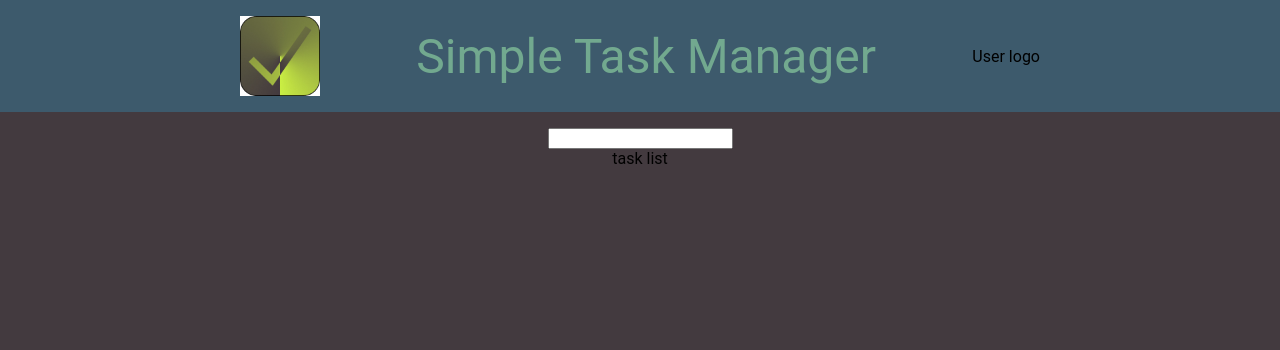
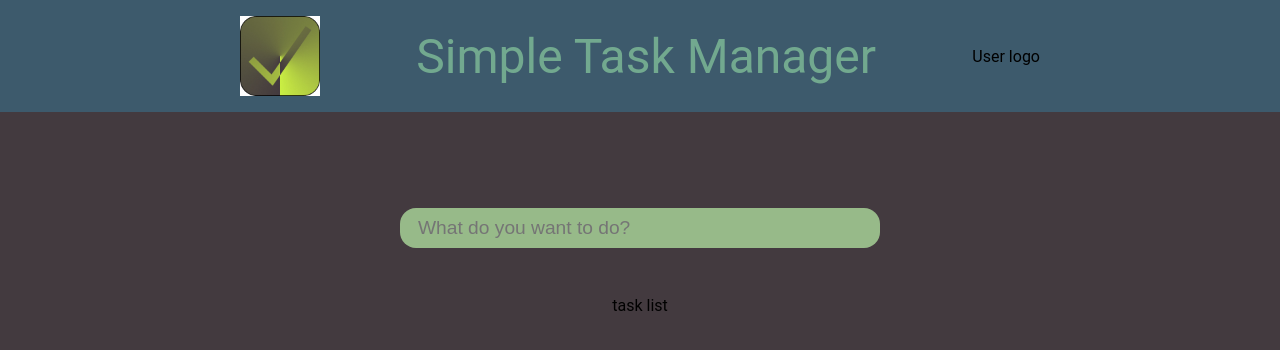
Before and after one commit to WaclawZ/todo-fontrend, a React (Create React App) app: page / in a window 1280 px wide. Shown: the top 350 px of the page. Built offline with nearby package versions, Linux system fonts and the light colour scheme.

Commit message:
create and style input component

```diff
--- /dev/null
+++ b/src/components/Input/Input.tsx
@@ -0,0 +1,32 @@
+import React, { useState } from "react";
+import styled from "styled-components";
+
+const StyledInput = styled.input`
+  width: 30rem;
+  height: 2.5rem;
+  border: none;
+  border-radius: 1rem;
+  background-color: #97ba89;
+  box-sizing: border-box;
+  color: #4c4c4c;
+  text-indent: 1rem;
+  font-size: 1.2rem;
+  outline: none;
+`;
+
+const Input = () => {
+  const [task, setTask] = useState("");
+
+  return (
+    <StyledInput
+      type="text"
+      placeholder="What do you want to do?"
+      value={task}
+      onChange={(event) => {
+        setTask(event.target.value);
+      }}
+    />
+  );
+};
+
+export default Input;
--- /dev/null
+++ b/src/components/Input/index.ts
@@ -0,0 +1,3 @@
+import Input from "./Input";
+
+export default Input;
--- a/src/pages/Home/Home.tsx
+++ b/src/pages/Home/Home.tsx
@@ -1,12 +1,19 @@
 import React from "react";
+import styled from "styled-components";
 import Layout from "../../components/Layout";
+import Input from "../../components/Input";
+
+const InputWrapper = styled.div`
+  margin-top: 5rem;
+  margin-bottom: 3rem;
+`;
 
 const Home = () => {
   return (
     <Layout>
-      <div>
-        <input />
-      </div>
+      <InputWrapper>
+        <Input />
+      </InputWrapper>
       <div>task list</div>
     </Layout>
   );
```
